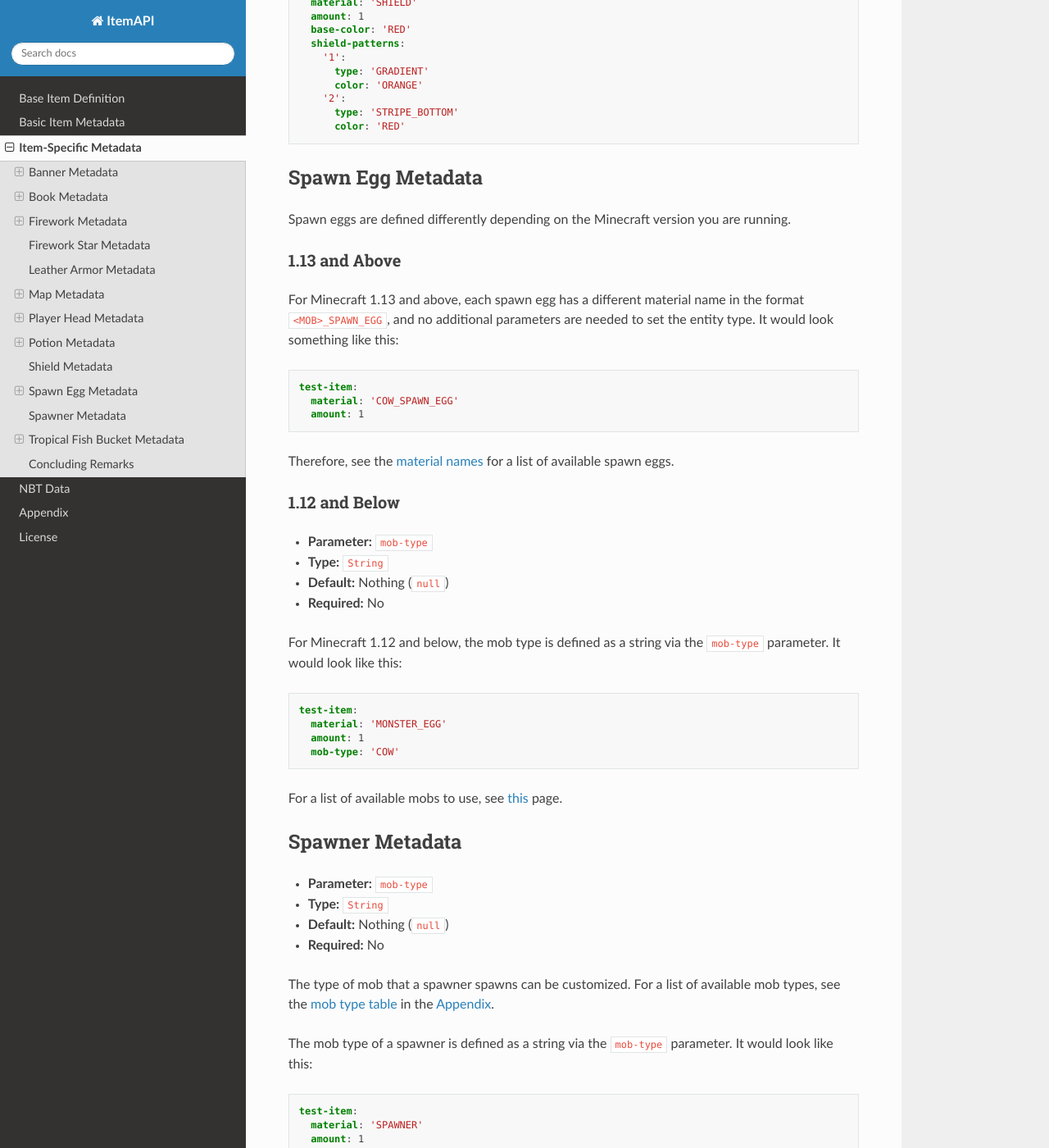
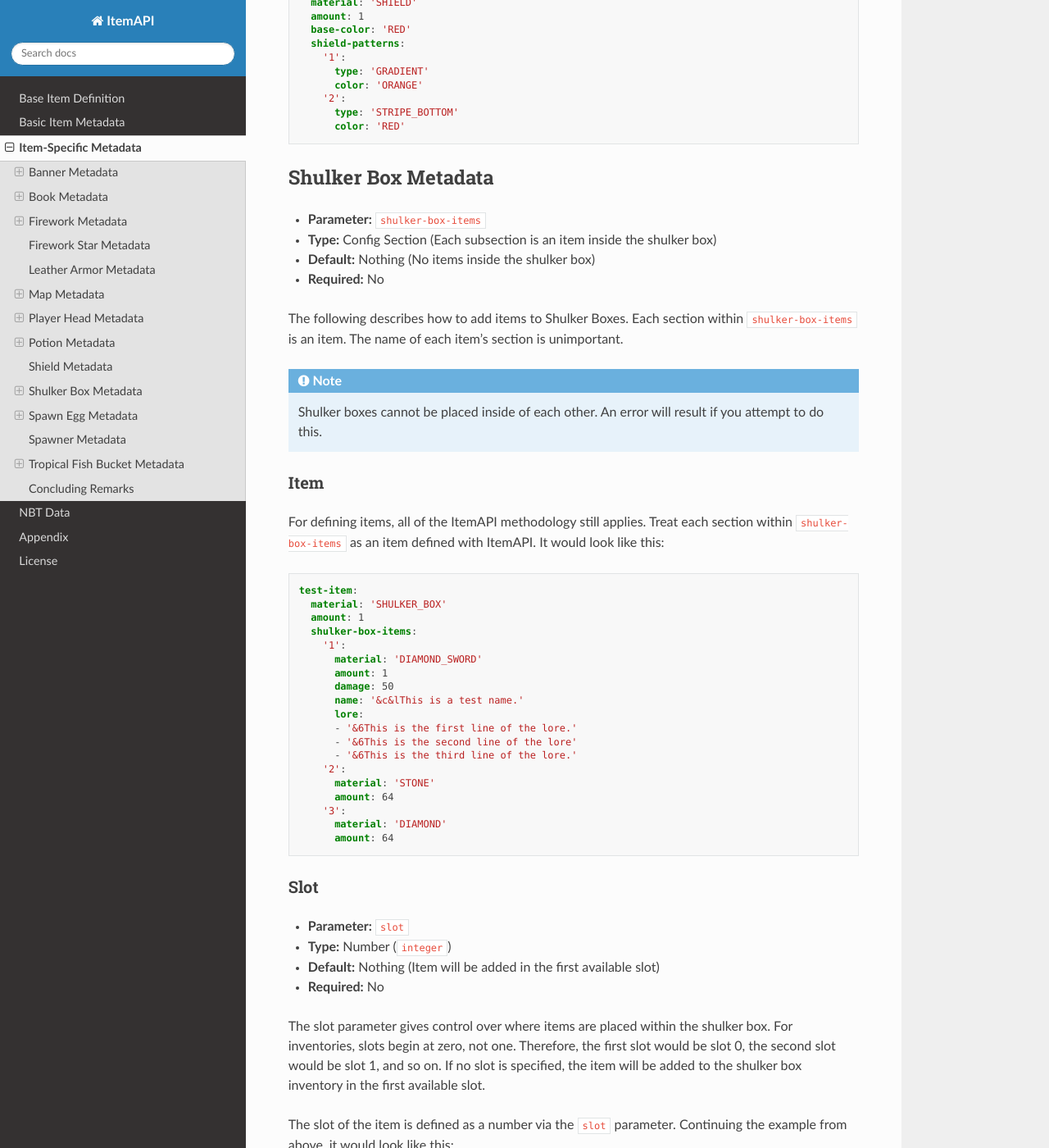
Before and after one commit to magicmq/ItemAPI, a Sphinx documentation site: the page built from docs/itemspecificmetadata.rst, in a window 1280 px wide and 1400 px high, scrolled down 16636 px. Shown: the whole window at 82% size. Built offline with Sphinx 7.4.7 and the Read the Docs theme 2.0.0, drawn with Linux system fonts in a browser that asks for light colours; some of the changed text lies outside the part shown.

Commit message:
Add Shulker Boxes to documentation

```diff
--- a/docs/itemspecificmetadata.rst
+++ b/docs/itemspecificmetadata.rst
@@ -205,7 +205,7 @@ Power
 *****
 
 * **Parameter:** ``power``
-* **Type:** Number ``integer``
+* **Type:** Number (``integer``)
 * **Default:** 1
 * **Required:** No
 
@@ -693,6 +693,82 @@ Another pattern would be added by adding a new section, like so:
           type: 'STRIPE_BOTTOM'
           color: 'RED'
 
+Shulker Box Metadata
+####################
+
+* **Parameter:** ``shulker-box-items``
+* **Type:** Config Section (Each subsection is an item inside the shulker box)
+* **Default:** Nothing (No items inside the shulker box)
+* **Required:** No
+
+The following describes how to add items to Shulker Boxes. Each section within ``shulker-box-items`` is an item. The name of each item's section is unimportant.
+
+.. note:: Shulker boxes cannot be placed inside of each other. An error will result if you attempt to do this.
+
+Item
+****
+
+For defining items, all of the ItemAPI methodology still applies. Treat each section within ``shulker-box-items`` as an item defined with ItemAPI. It would look like this:
+
+.. code-block:: yaml
+
+    test-item:
+      material: 'SHULKER_BOX'
+      amount: 1
+      shulker-box-items:
+        '1':
+          material: 'DIAMOND_SWORD'
+          amount: 1
+          damage: 50
+          name: '&c&lThis is a test name.'
+          lore:
+          - '&6This is the first line of the lore.'
+          - '&6This is the second line of the lore'
+          - '&6This is the third line of the lore.'
+        '2':
+          material: 'STONE'
+          amount: 64
+        '3':
+          material: 'DIAMOND'
+          amount: 64
+
+Slot
+****
+
+* **Parameter:** ``slot``
+* **Type:** Number (``integer``)
+* **Default:** Nothing (Item will be added in the first available slot)
+* **Required:** No
+
+The slot parameter gives control over where items are placed within the shulker box. For inventories, slots begin at zero, not one. Therefore, the first slot would be slot 0, the second slot would be slot 1, and so on. If no slot is specified, the item will be added to the shulker box inventory in the first available slot.
+
+The slot of the item is defined as a number via the ``slot`` parameter. Continuing the example from above, it would look like this:
+
+.. code-block:: yaml
+
+    test-item:
+      material: 'SHULKER_BOX'
+      amount: 1
+      shulker-box-items:
+        '1':
+          material: 'DIAMOND_SWORD'
+          amount: 1
+          damage: 50
+          name: '&c&lThis is a test name.'
+          lore:
+          - '&6This is the first line of the lore.'
+          - '&6This is the second line of the lore'
+          - '&6This is the third line of the lore.'
+          slot: 0
+        '2':
+          material: 'STONE'
+          amount: 64
+          slot: 2
+        '3':
+          material: 'DIAMOND'
+          amount: 64
+          slot: 3
+
 Spawn Egg Metadata
 ##################
 
```
